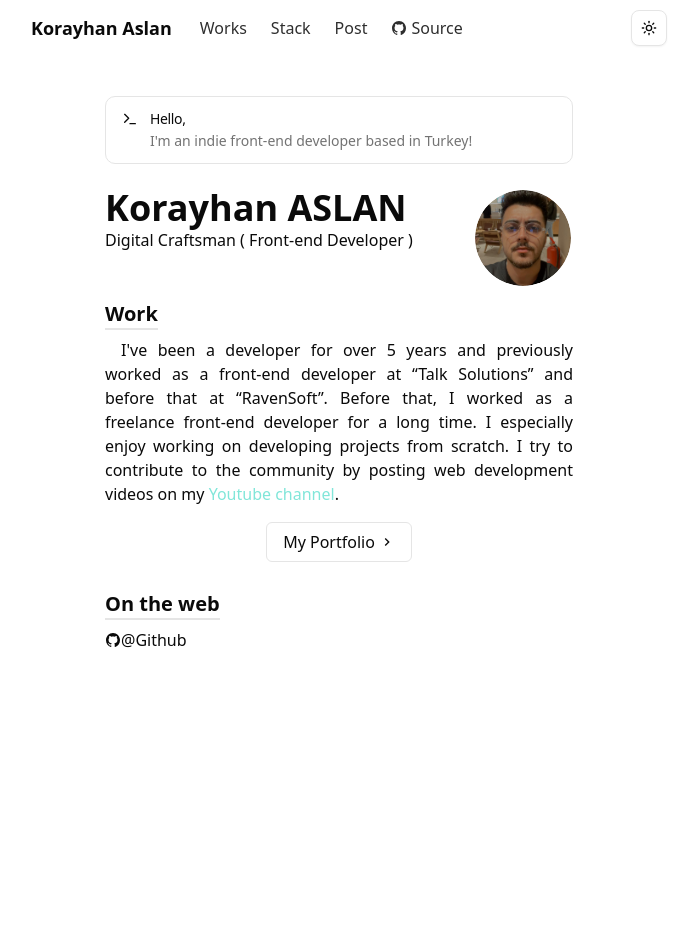
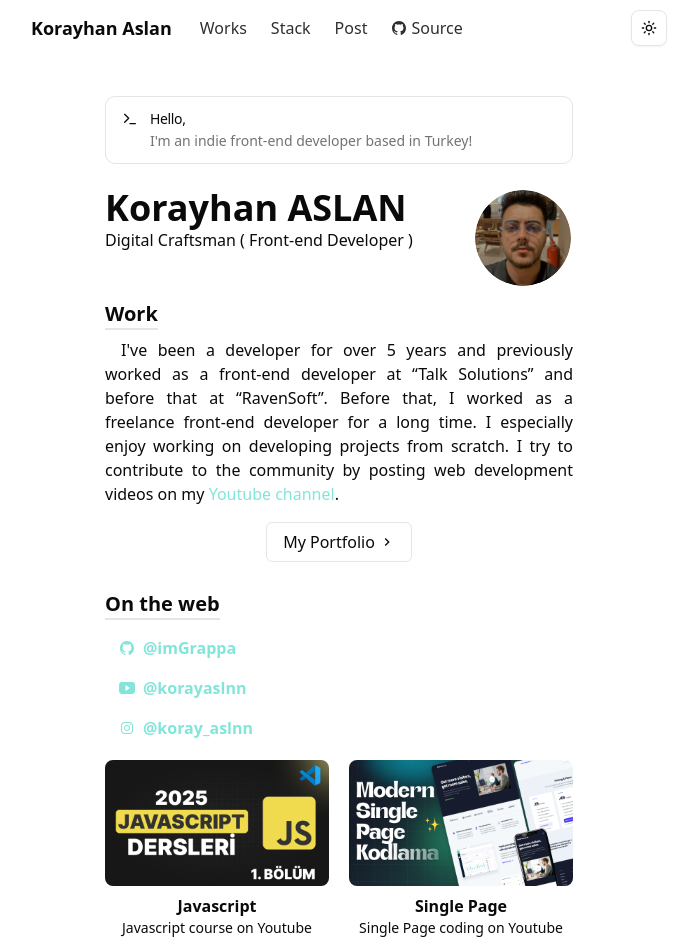
Before and after one commit to imGrappa/nextjs-portfolio, a Next.js app: page / in a window 1280 px wide. Shown: the top 952 px of the page, without its empty margins (301-999 px from the left). Before the commit the page ends 800 px from the top, so only its background shows below. Built offline with nearby package versions, Linux system fonts and the light colour scheme.

Commit message:
navbar, footer, index

```diff
--- a/app/page.tsx
+++ b/app/page.tsx
@@ -7,7 +7,10 @@ import { Container } from "@/components/Container";
 import Image from "next/image";
 import pp from "../assets/images/pp.jpeg";
 import Link from "next/link";
-import { IoLogoGithub } from "react-icons/io";
+import { IoLogoGithub, IoLogoYoutube, IoLogoInstagram } from "react-icons/io";
+import thumbYoutube from "../assets/images/js.png";
+import thumbSinglePage from "../assets/images/single.png";
+import Footer from "../components/Footer";
 
 export default function Home() {
   return (
@@ -60,7 +63,7 @@ export default function Home() {
             <div className="text-center my-4">
               <Link
                 href="/works"
-                className="inline-flex items-center px-4 min-w-[2.5rem] h-10 rounded-sm bg-card dark:hover:bg-card-foreground dark:hover:text-gray-900 hover:bg-gray-900 hover:text-white transition-all duration-200 ease-in-out border gap-1"
+                className="inline-flex items-center px-4 min-w-[2.5rem] h-10 rounded-sm bg-card dark:hover:bg-card-foreground dark:hover:text-gray-900 hover:bg-[#0a0a0a] hover:text-white transition-all duration-200 ease-in-out border gap-1"
               >
                 My Portfolio
                 <span className="flex items-center justify-center">
@@ -88,17 +91,74 @@ export default function Home() {
                 <Link
                   href="https://github.com/imGrappa"
                   target="_blank"
-                  className="flex items-center"
+                  className="inline-flex items-center h-10 font-semibold rounded-sm px-3.5 text-[#81E6D9] hover:bg-[#81e6d91f]"
                 >
-                  <span>
+                  <span className="inline-flex self-center me-2">
                     <IoLogoGithub />
                   </span>
-                  @Github
+                  @imGrappa
+                </Link>
+              </li>
+              <li>
+                <Link
+                  href="https://www.youtube.com/@korayaslnn"
+                  target="_blank"
+                  className="inline-flex items-center h-10 font-semibold rounded-sm px-3.5 text-[#81E6D9] hover:bg-[#81e6d91f]"
+                >
+                  <span className="inline-flex self-center me-2">
+                    <IoLogoYoutube />
+                  </span>
+                  @korayaslnn
+                </Link>
+              </li>
+              <li>
+                <Link
+                  href="https://www.instagram.com/koray_aslnn/"
+                  target="_blank"
+                  className="inline-flex items-center h-10 font-semibold rounded-sm px-3.5 text-[#81E6D9] hover:bg-[#81e6d91f]"
+                >
+                  <span className="inline-flex self-center me-2">
+                    <IoLogoInstagram />
+                  </span>
+                  @koray_aslnn
                 </Link>
               </li>
             </ul>
+            <div className="grid md:grid-cols-2 grid-cols-1 gap-5 mt-3">
+              <div>
+                <Link
+                  href="https://www.youtube.com/watch?v=NKSWmGiFoPw&list=PLW5s23IMsrJaGLsu-N-JGs9HThtR8SW9J"
+                  className="text-center"
+                  target="_blank"
+                >
+                  <Image
+                    src={thumbYoutube}
+                    alt="Youtube Thumbnail"
+                    className="rounded-md"
+                  />
+                  <p className="font-semibold mt-2">Javascript</p>
+                  <p className="text-sm">Javascript course on Youtube</p>
+                </Link>
+              </div>
+              <div>
+                <Link
+                  href="https://www.youtube.com/watch?v=Wvcij_-MgxQ&list=PLW5s23IMsrJaFPP-inUhDcRVI8a_aeHo7"
+                  className="text-center"
+                  target="_blank"
+                >
+                  <Image
+                    src={thumbSinglePage}
+                    alt="Single Page Thumbnail"
+                    className="rounded-md"
+                  />
+                  <p className="font-semibold mt-2">Single Page</p>
+                  <p className="text-sm">Single Page coding on Youtube</p>
+                </Link>
+              </div>
+            </div>
           </div>
         </article>
+        <Footer />
       </Container>
     </main>
   );
--- /dev/null
+++ b/components/Footer.tsx
@@ -0,0 +1,11 @@
+import React from "react";
+
+function Footer() {
+  return (
+    <div className="text-sm  text-center font-medium text-[#606060] py-6">
+      &copy; {new Date().getFullYear()} Korayhan ASLAN. All Rights Reserved.
+    </div>
+  );
+}
+
+export default Footer;
--- a/components/NavBar.tsx
+++ b/components/NavBar.tsx
@@ -6,7 +6,10 @@ import Logo from "../components/Logo";
 
 function NavBar() {
   return (
-    <nav className="fixed top-0 lef-0 right-0 w-full z-30">
+    <nav
+      className="fixed top-0 lef-0 right-0 w-full z-30 bg-[#ffffff02] backdrop-blur-lg
+"
+    >
       <div className="flex items-center max-w-2xl mx-auto p-2">
         <Logo />
         <NavMenu />
```
Also changed, not shown: assets/images/js.png (added), assets/images/single.png (added).
